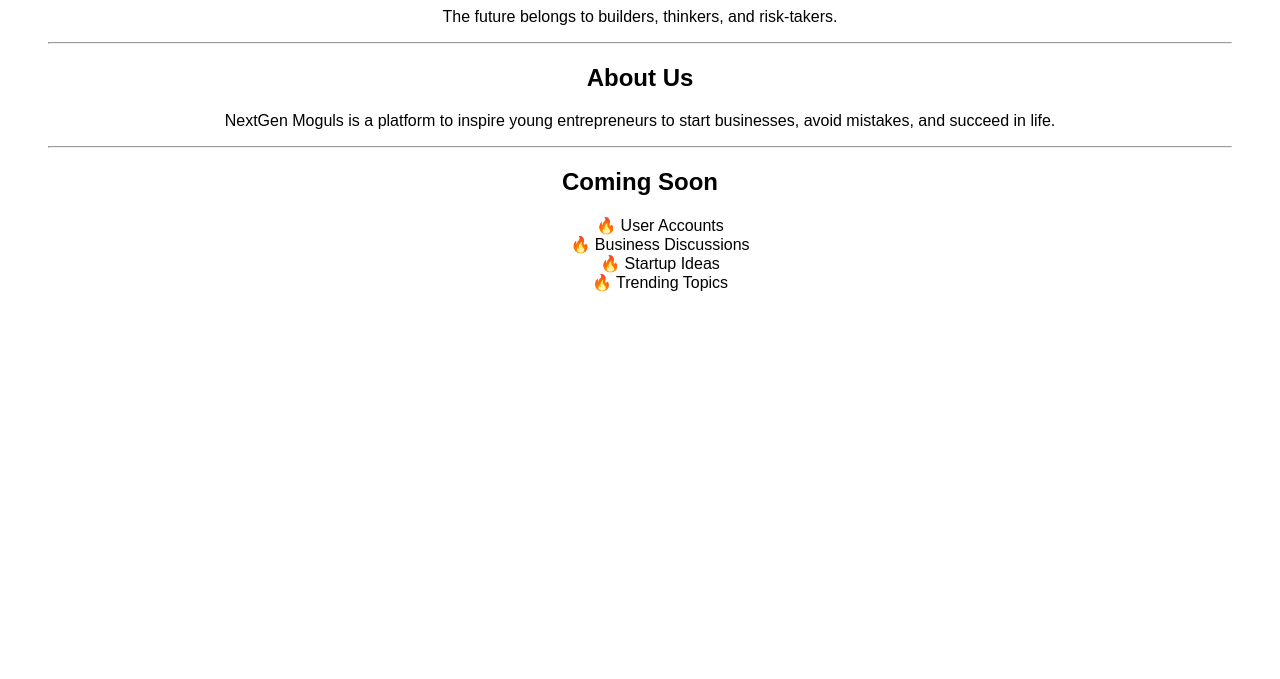
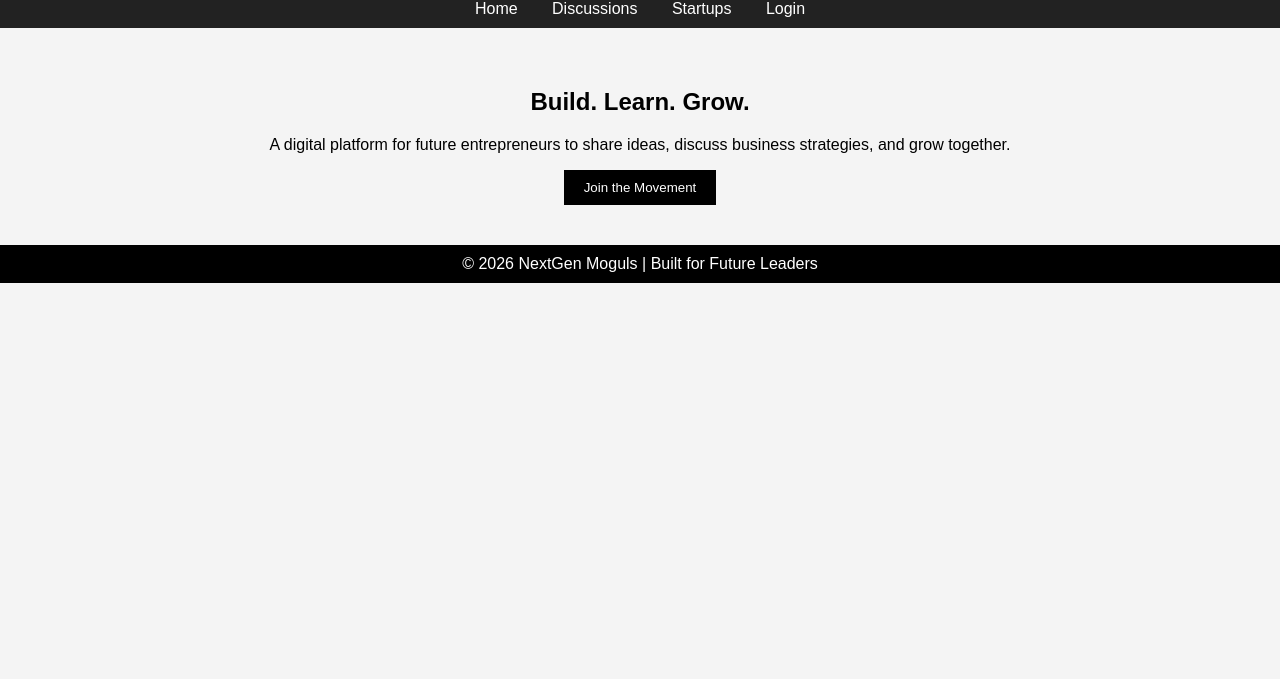
Before and after one commit to ByTechMed-xr/NextGenMoguls, a plain HTML site: page index.html in a window 1280 px wide. Shown: the part 121-800 px from the top of the page. Drawn offline with Linux system fonts and the light colour scheme.

Commit message:
index.html

```diff
--- a/index.html
+++ b/index.html
@@ -1,31 +1,76 @@
+
 <!DOCTYPE html>
 <html>
 <head>
-    <meta charset="UTF-8">
-    <title>NextGen Moguls</title>
+<meta charset="UTF-8">
+<title>NextGen Moguls</title>
+<style>
+body {
+    font-family: Arial;
+    margin: 0;
+    background: #f4f4f4;
+}
+header {
+    background: black;
+    color: white;
+    padding: 15px;
+    text-align: center;
+}
+nav {
+    background: #222;
+    padding: 10px;
+    text-align: center;
+}
+nav a {
+    color: white;
+    margin: 15px;
+    text-decoration: none;
+}
+section {
+    padding: 40px;
+    text-align: center;
+}
+button {
+    padding: 10px 20px;
+    background: black;
+    color: white;
+    border: none;
+    cursor: pointer;
+}
+footer {
+    background: black;
+    color: white;
+    padding: 10px;
+    text-align: center;
+}
+</style>
 </head>
-<body style="font-family: Arial; text-align:center; padding:40px;">
 
-    <h1>🚀 Welcome to NextGen Moguls</h1>
-    <p>The future belongs to builders, thinkers, and risk-takers.</p>
+<body>
 
-    <hr>
+<header>
+    <h1>🚀 NextGen Moguls</h1>
+</header>
 
-    <h2>About Us</h2>
+<nav>
+    <a href="#">Home</a>
+    <a href="#">Discussions</a>
+    <a href="#">Startups</a>
+    <a href="#">Login</a>
+</nav>
+
+<section>
+    <h2>Build. Learn. Grow.</h2>
     <p>
-        NextGen Moguls is a platform to inspire young entrepreneurs
-        to start businesses, avoid mistakes, and succeed in life.
+        A digital platform for future entrepreneurs to share ideas,
+        discuss business strategies, and grow together.
     </p>
+    <button>Join the Movement</button>
+</section>
 
-    <hr>
-
-    <h2>Coming Soon</h2>
-    <ul style="list-style:none;">
-        <li>🔥 User Accounts</li>
-        <li>🔥 Business Discussions</li>
-        <li>🔥 Startup Ideas</li>
-        <li>🔥 Trending Topics</li>
-    </ul>
+<footer>
+    © 2026 NextGen Moguls | Built for Future Leaders
+</footer>
 
 </body>
 </html>
```
